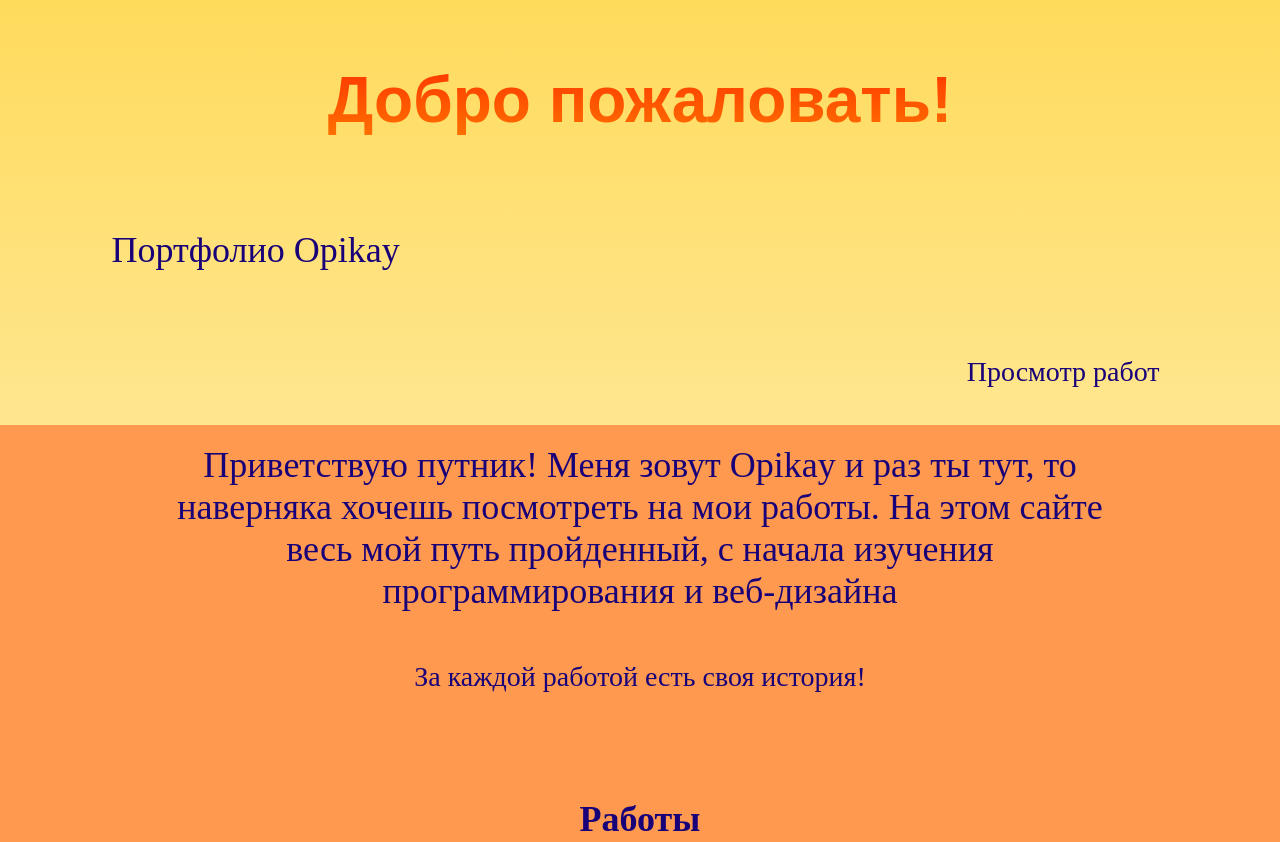
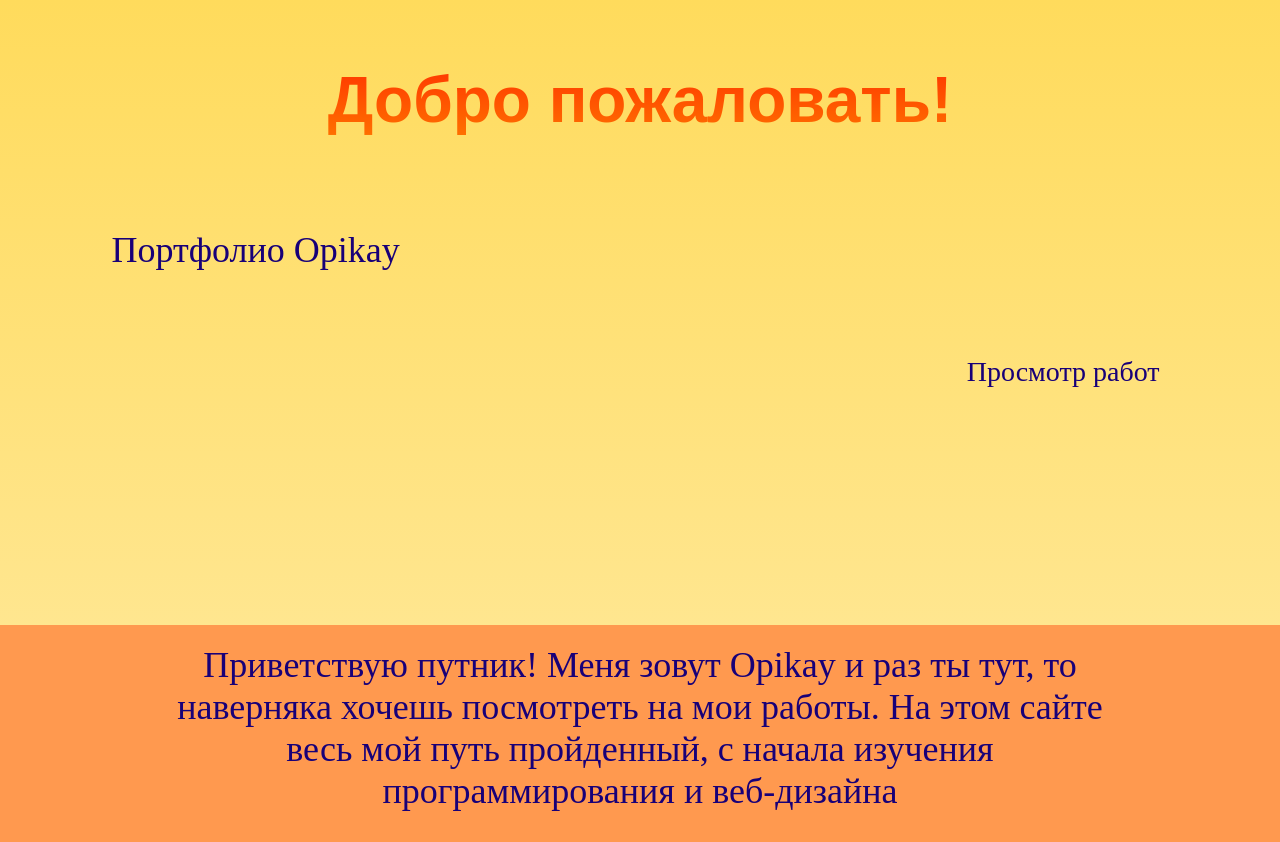
Before and after one commit to Opikay/Opikayru.github.io, a plain HTML site: page index.html in a window 1280 px wide. Shown: the top 842 px of the page. Drawn offline with Linux system fonts and the light colour scheme.

Commit message:
Update main.css

```diff
--- a/css/main.css
+++ b/css/main.css
@@ -4,7 +4,7 @@ body{
 
 }
 .Welcome{
-    height: 425px;
+    height: 625px;
     width: 105%;
     background: linear-gradient(to top,#FFE68F, #FFDB5C);
     margin-left: -2.5%;
```
